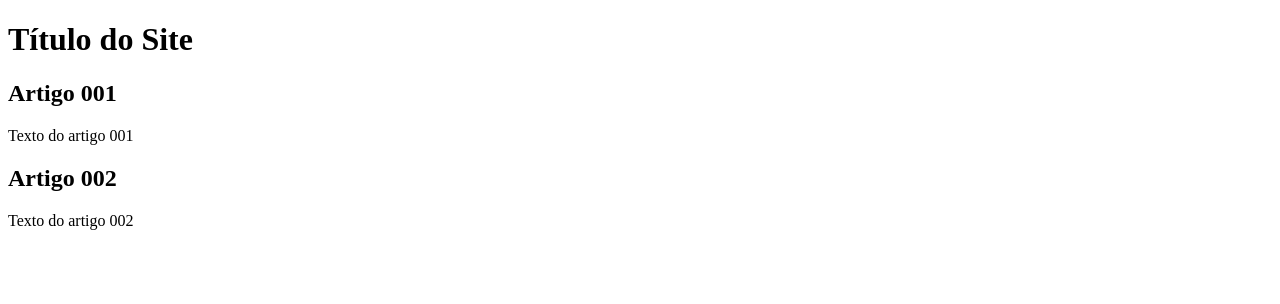
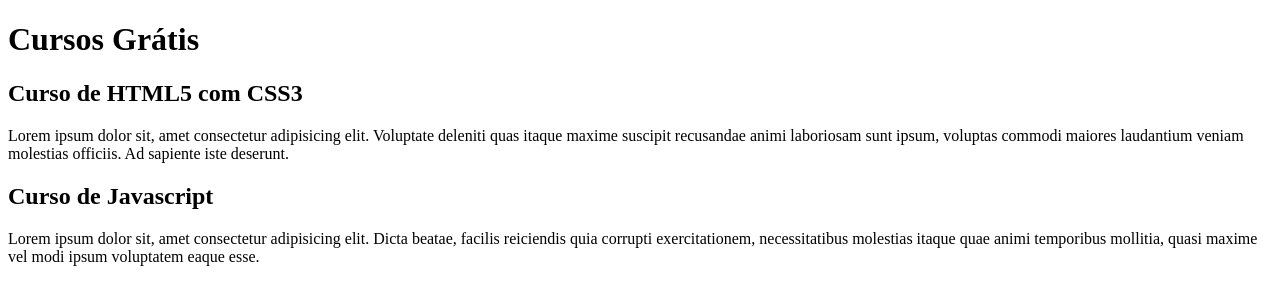
Before and after one commit to brayannmb/projeto-site, a plain HTML site: page index.html in a window 1280 px wide. Drawn offline with Linux system fonts and the light colour scheme.

Commit message:
comecei a escrever o conteúdo

```diff
--- a/index.html
+++ b/index.html
@@ -8,15 +8,15 @@
 <body>
     <main>
         <header>
-            <h1>Título do Site</h1>
+            <h1>Cursos Grátis</h1>
         </header>
         <article>
-            <h2>Artigo 001</h2>
-            <p>Texto do artigo 001</p>
+            <h2>Curso de HTML5 com CSS3</h2>
+            <p>Lorem ipsum dolor sit, amet consectetur adipisicing elit. Voluptate deleniti quas itaque maxime suscipit recusandae animi laboriosam sunt ipsum, voluptas commodi maiores laudantium veniam molestias officiis. Ad sapiente iste deserunt.</p>
         </article>
         <article>
-            <h2>Artigo 002</h2>
-            <p>Texto do artigo 002</p>
+            <h2>Curso de Javascript</h2>
+            <p>Lorem ipsum dolor sit, amet consectetur adipisicing elit. Dicta beatae, facilis reiciendis quia corrupti exercitationem, necessitatibus molestias itaque quae animi temporibus mollitia, quasi maxime vel modi ipsum voluptatem eaque esse.</p>
         </article>
     </main>
 </body>
```
